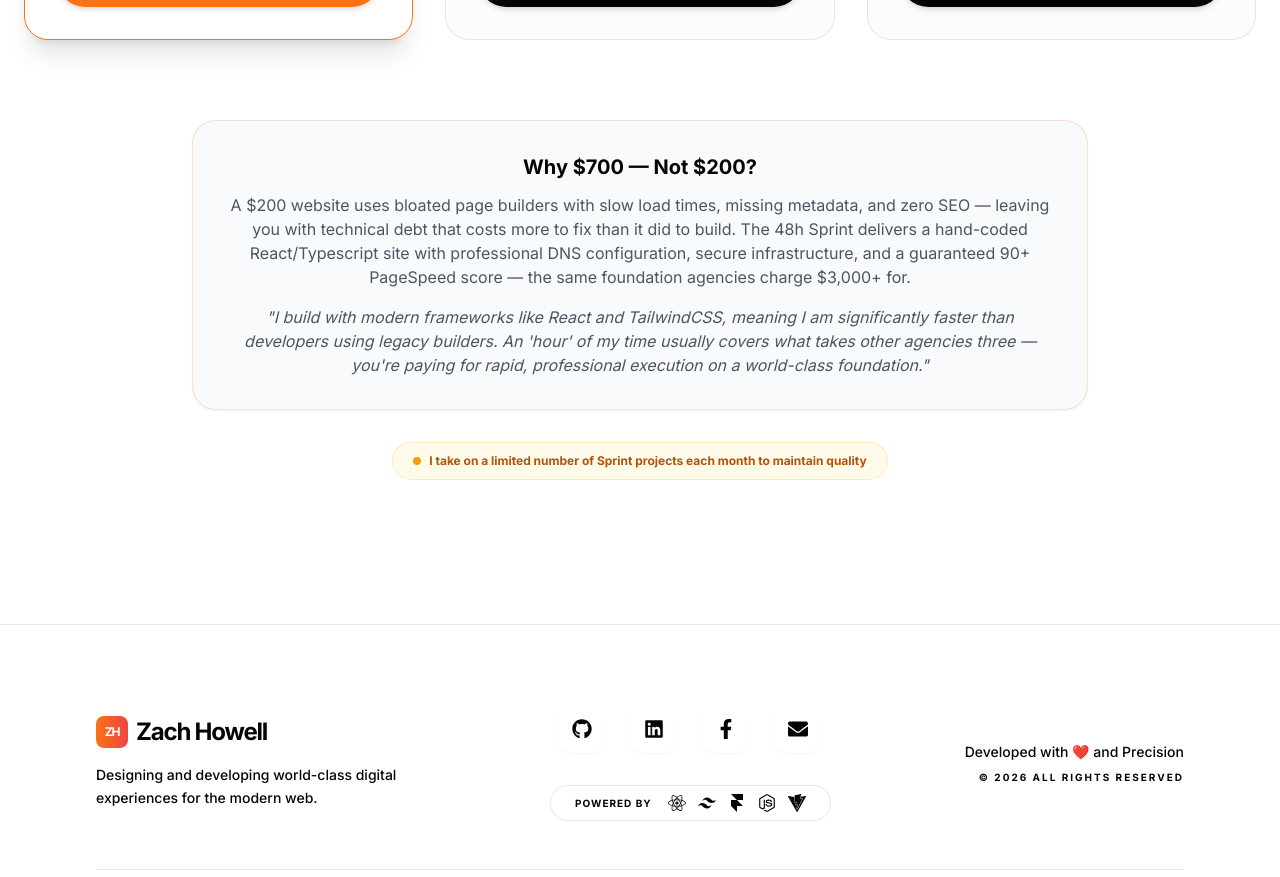
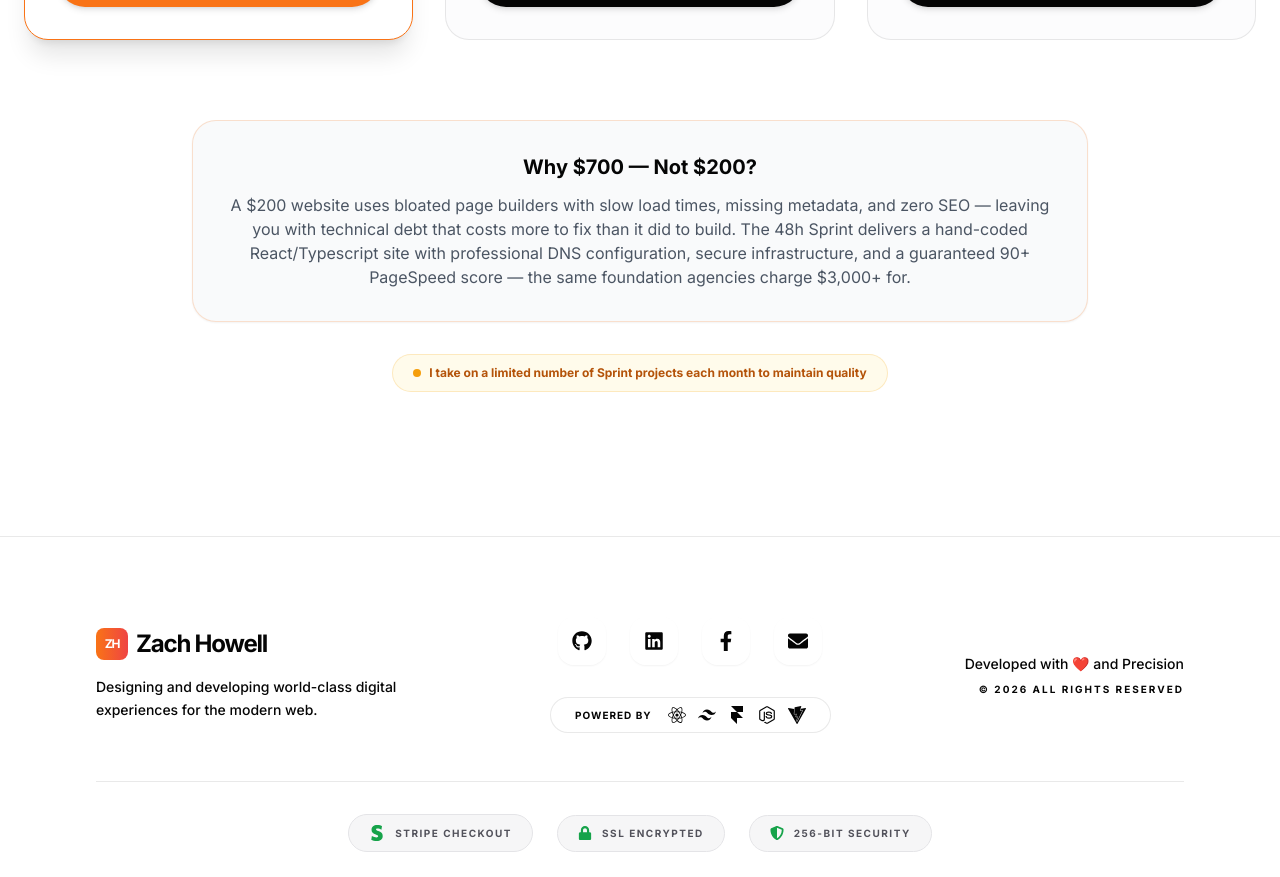
Before and after one commit to ZachAH/Portfolio_2025, a React (Vite) app: page /pricing in a window 1280 px wide. Shown: the part 1480-2357 px from the top of the page. Built offline with nearby package versions, Linux system fonts and the light colour scheme; no server answers.

Commit message:
updates for plans

```diff
--- a/src/components/PricingGuides.jsx
+++ b/src/components/PricingGuides.jsx
@@ -282,33 +282,46 @@ const PricingGuides = () => {
           </AnimatePresence>
         </div>
 
+        {/* ── BOTTOM CONTEXTUAL SECTIONS (tab-aware) ──── */}
+        <AnimatePresence mode="wait">
+          {activeTab === 'growth' ? (
             <motion.div
+              key="growth-footer"
               initial={{ opacity: 0 }}
-          whileInView={{ opacity: 1 }}
+              animate={{ opacity: 1 }}
+              exit={{ opacity: 0 }}
               className="mt-20 p-8 bg-gray-50 dark:bg-white/5 rounded-3xl border border-accent-orange/20 text-center max-w-4xl mx-auto shadow-sm"
             >
               <h4 className="text-xl font-bold text-obsidian-950 dark:text-white mb-3 flex items-center justify-center gap-2">
-            Why $700 — Not $200?
+                The Advantage of Working With Me
               </h4>
-          <p className="text-gray-600 dark:text-gray-400 leading-relaxed text-sm sm:text-base mb-4">
-            A $200 website uses bloated page builders with slow load times, missing metadata, and zero SEO — leaving you
-            with technical debt that costs more to fix than it did to build. The 48h Sprint delivers a hand-coded React/Typescript site
-            with professional DNS configuration, secure infrastructure, and a guaranteed 90+ PageSpeed score — the same
-            foundation agencies charge $3,000+ for.
-          </p>
               <p className="text-gray-600 dark:text-gray-400 leading-relaxed italic text-sm sm:text-base">
                 "I build with modern frameworks like React and TailwindCSS, meaning I am significantly faster than developers using
                 legacy builders. An 'hour' of my time usually covers what takes other agencies three — you're paying for rapid,
                 professional execution on a world-class foundation."
               </p>
             </motion.div>
+          ) : (
+            <motion.div
+              key="template-footer"
+              initial={{ opacity: 0 }}
+              animate={{ opacity: 1 }}
+              exit={{ opacity: 0 }}
+            >
+              <div className="mt-20 p-8 bg-gray-50 dark:bg-white/5 rounded-3xl border border-accent-orange/20 text-center max-w-4xl mx-auto shadow-sm">
+                <h4 className="text-xl font-bold text-obsidian-950 dark:text-white mb-3 flex items-center justify-center gap-2">
+                  Why $700 — Not $200?
+                </h4>
+                <p className="text-gray-600 dark:text-gray-400 leading-relaxed text-sm sm:text-base">
+                  A $200 website uses bloated page builders with slow load times, missing metadata, and zero SEO — leaving you
+                  with technical debt that costs more to fix than it did to build. The 48h Sprint delivers a hand-coded React/Typescript site
+                  with professional DNS configuration, secure infrastructure, and a guaranteed 90+ PageSpeed score — the same
+                  foundation agencies charge $3,000+ for.
+                </p>
+              </div>
 
-        {/* Scarcity / capacity signal */}
-        <motion.div
-          initial={{ opacity: 0 }}
-          whileInView={{ opacity: 1 }}
-          className="mt-8 text-center"
-        >
+              {activeTab === 'templates' && (
+                <div className="mt-8 text-center">
                   <div className="inline-flex items-center gap-2 px-5 py-2.5 rounded-full bg-amber-50 dark:bg-amber-900/10 border border-amber-500/20">
                     <span className="relative flex h-2 w-2">
                       <span className="absolute inline-flex h-full w-full rounded-full bg-amber-500 opacity-75 animate-ping" />
@@ -318,7 +331,11 @@ const PricingGuides = () => {
                       I take on a limited number of Sprint projects each month to maintain quality
                     </span>
                   </div>
+                </div>
+              )}
             </motion.div>
+          )}
+        </AnimatePresence>
       </div>
     </section>
   );
--- a/src/components/hero.jsx
+++ b/src/components/hero.jsx
@@ -83,7 +83,7 @@ const Hero = ({ handleMouseEnter, handleMouseLeave }) => {
   };
 
   return (
-    <section className="relative min-h-[92vh] flex flex-col items-center justify-center text-center px-6 md:px-12 overflow-hidden">
+    <section className="relative min-h-[92vh] flex flex-col items-center justify-center text-center px-6 md:px-12 overflow-hidden pt-20 md:pt-0">
       <div className="max-w-6xl w-full relative z-10">
         <h1
           className="text-5xl xs:text-6xl sm:text-7xl md:text-9xl lg:text-[10rem] font-bold tracking-tighter mb-10 leading-[0.85] text-text-primary select-none"
--- a/src/components/navbar.jsx
+++ b/src/components/navbar.jsx
@@ -58,8 +58,8 @@ const Navbar = ({ handleMouseEnter, handleMouseLeave }) => {
       className="fixed top-0 left-0 right-0 z-[1000] flex justify-center py-4 sm:py-6 pointer-events-none"
     >
       <div
-        className={`flex items-center justify-between sm:justify-center gap-4 sm:gap-8 px-5 sm:px-8 py-3 rounded-full pointer-events-auto transition-all duration-500 glass w-[90%] sm:w-auto ${
-          scrolled ? 'shadow-premium-hover scale-95 bg-obsidian-900/40' : 'bg-transparent shadow-none border-transparent'
+        className={`flex items-center justify-between sm:justify-center gap-4 sm:gap-8 px-5 sm:px-8 py-3 rounded-full pointer-events-auto transition-all duration-500 w-[90%] sm:w-auto ${
+          scrolled ? 'glass shadow-premium-hover scale-95' : 'bg-white/80 dark:bg-obsidian-950/80 backdrop-blur-xl shadow-sm sm:bg-transparent sm:dark:bg-transparent sm:backdrop-blur-none sm:shadow-none'
         }`}
         onMouseEnter={handleMouseEnter}
         onMouseLeave={handleMouseLeave}
```
Lines whose indentation alone changed are shown as unchanged.
